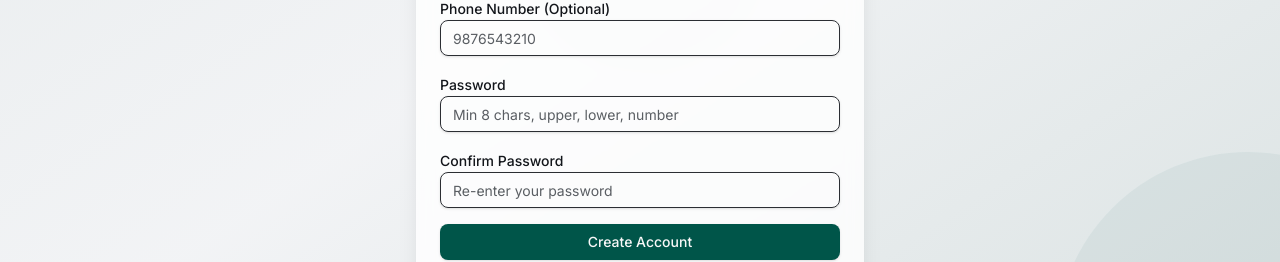
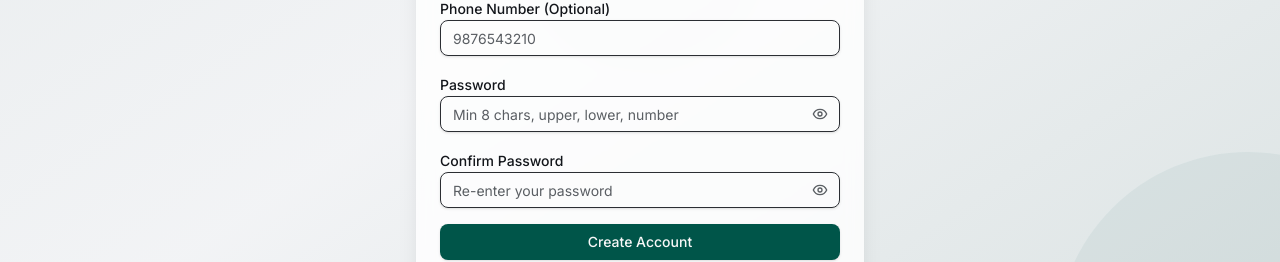
Before and after one commit to shreesaransairam19-lab/spcet-cms, a Next.js app: page /register in a window 1280 px wide. Shown: the part 472-734 px from the top of the page. Built offline with nearby package versions, Linux system fonts and the light colour scheme.

Commit message:
Add password visibility toggle (eye icon) to all auth pages

```diff
--- a/src/app/(auth)/login/page.tsx
+++ b/src/app/(auth)/login/page.tsx
@@ -10,6 +10,7 @@ import { Suspense } from "react";
 import { Loader2, Mail, User } from "lucide-react";
 import { Button } from "@/components/ui/button";
 import { Input } from "@/components/ui/input";
+import { PasswordInput } from "@/components/ui/password-input";
 import { Checkbox } from "@/components/ui/checkbox";
 import { Card, CardContent, CardFooter } from "@/components/ui/card";
 import { Tabs, TabsList, TabsTrigger, TabsContent } from "@/components/ui/tabs";
@@ -197,9 +198,8 @@ function LoginForm() {
                     Forgot password?
                   </Link>
                 </div>
-                <Input
+                <PasswordInput
                   id="email-password"
-                  type="password"
                   placeholder="Enter your password"
                   autoComplete="current-password"
                   disabled={isLoading}
@@ -261,9 +261,8 @@ function LoginForm() {
                     Forgot password?
                   </Link>
                 </div>
-                <Input
+                <PasswordInput
                   id="roll-password"
-                  type="password"
                   placeholder="Enter your password"
                   autoComplete="current-password"
                   disabled={isLoading}
--- a/src/app/(auth)/register/page.tsx
+++ b/src/app/(auth)/register/page.tsx
@@ -9,6 +9,7 @@ import { z } from "zod";
 import { Loader2, CheckCircle2 } from "lucide-react";
 import { Button } from "@/components/ui/button";
 import { Input } from "@/components/ui/input";
+import { PasswordInput } from "@/components/ui/password-input";
 import { Card, CardContent, CardFooter } from "@/components/ui/card";
 import { useToast } from "@/components/ui/use-toast";
 
@@ -212,9 +213,8 @@ export default function RegisterPage() {
             <label htmlFor="reg-password" className="text-sm font-medium">
               Password
             </label>
-            <Input
+            <PasswordInput
               id="reg-password"
-              type="password"
               placeholder="Min 8 chars, upper, lower, number"
               autoComplete="new-password"
               disabled={isLoading}
@@ -227,9 +227,8 @@ export default function RegisterPage() {
             <label htmlFor="confirm_password" className="text-sm font-medium">
               Confirm Password
             </label>
-            <Input
+            <PasswordInput
               id="confirm_password"
-              type="password"
               placeholder="Re-enter your password"
               autoComplete="new-password"
               disabled={isLoading}
--- a/src/app/(auth)/reset-password/page.tsx
+++ b/src/app/(auth)/reset-password/page.tsx
@@ -9,6 +9,7 @@ import { z } from "zod";
 import { Loader2, CheckCircle2 } from "lucide-react";
 import { Button } from "@/components/ui/button";
 import { Input } from "@/components/ui/input";
+import { PasswordInput } from "@/components/ui/password-input";
 import { Card, CardContent, CardFooter } from "@/components/ui/card";
 import { useToast } from "@/components/ui/use-toast";
 
@@ -116,9 +117,8 @@ export default function ResetPasswordPage() {
             <label htmlFor="new-password" className="text-sm font-medium">
               New Password
             </label>
-            <Input
+            <PasswordInput
               id="new-password"
-              type="password"
               placeholder="Min 8 chars, upper, lower, number"
               autoComplete="new-password"
               disabled={isLoading}
@@ -131,9 +131,8 @@ export default function ResetPasswordPage() {
             <label htmlFor="reset-confirm" className="text-sm font-medium">
               Confirm Password
             </label>
-            <Input
+            <PasswordInput
               id="reset-confirm"
-              type="password"
               placeholder="Re-enter your password"
               autoComplete="new-password"
               disabled={isLoading}
--- /dev/null
+++ b/src/components/ui/password-input.tsx
@@ -0,0 +1,37 @@
+"use client";
+
+import * as React from "react";
+import { Eye, EyeOff } from "lucide-react";
+import { Input } from "@/components/ui/input";
+import { cn } from "@/lib/utils";
+
+interface PasswordInputProps extends React.InputHTMLAttributes<HTMLInputElement> {
+  error?: string;
+}
+
+const PasswordInput = React.forwardRef<HTMLInputElement, PasswordInputProps>(
+  ({ className, error, ...props }, ref) => {
+    const [show, setShow] = React.useState(false);
+    return (
+      <div className="relative">
+        <Input
+          type={show ? "text" : "password"}
+          className={cn("pr-10", className)}
+          ref={ref}
+          {...props}
+        />
+        <button
+          type="button"
+          tabIndex={-1}
+          className="absolute right-2 top-1/2 -translate-y-1/2 rounded-md p-1 text-muted-foreground hover:text-foreground"
+          onClick={() => setShow((s) => !s)}
+        >
+          {show ? <EyeOff className="h-4 w-4" /> : <Eye className="h-4 w-4" />}
+        </button>
+      </div>
+    );
+  }
+);
+PasswordInput.displayName = "PasswordInput";
+
+export { PasswordInput };
```
